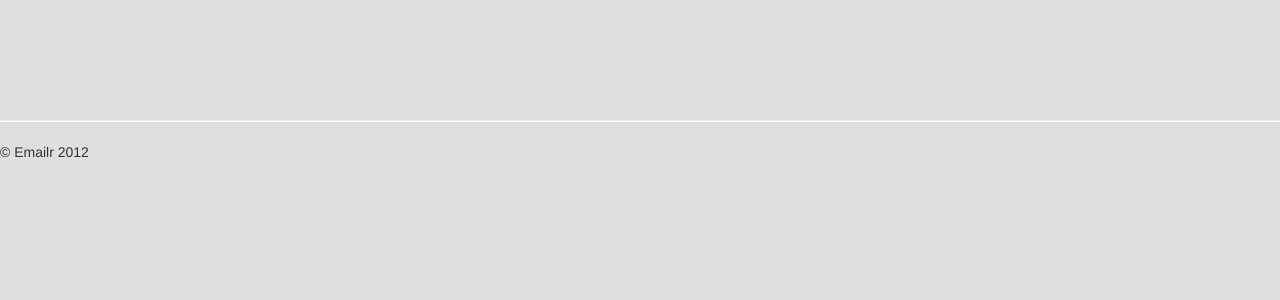
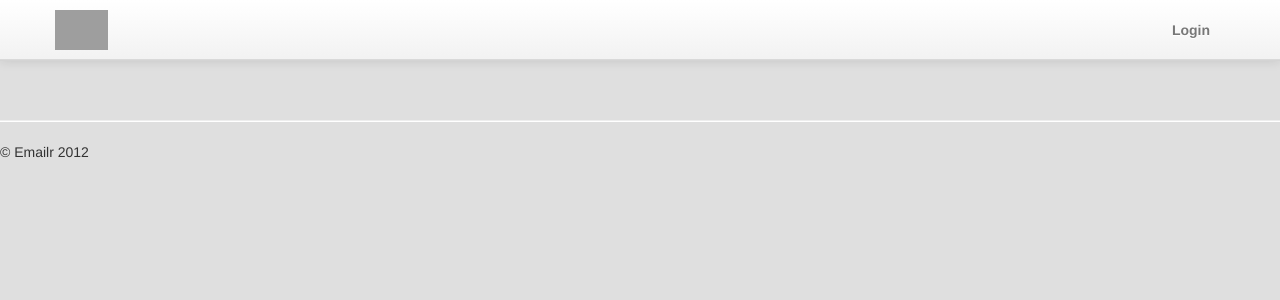
Before and after one commit to cargo8/PennAppsF12, a Python web app: template templates/base.html in a window 1280 px wide. Shown: the top 300 px of the page. Run offline with Jinja, Linux system fonts and the light colour scheme; the template is opened without the code that fills it, so the values that code supplies are empty; some libraries are stand-ins or nearby versions; grey boxes are pictures that could not be loaded.

Commit message:
Adding login button

```diff
--- a/templates/base.html
+++ b/templates/base.html
@@ -32,6 +32,17 @@
 
   <body>
 
+  <div class="navbar navbar-fixed-top" >
+  <div class="navbar-inner">
+	<div class="container">
+    <a class="brand" href="/"><img src="/static/logo-no-bg.png" style="max-height: 40px;"></img></a>
+    <ul class="pull-right nav">
+			<li><a href="#" style="padding-top:20px;"><strong>Login</strong></a></li>
+    </ul>
+    </div>
+  </div>
+</div>
+
 {% block content %}
 {% endblock %}
 
```
Also changed, not shown: templates/index.html (+0 -15 lines).
